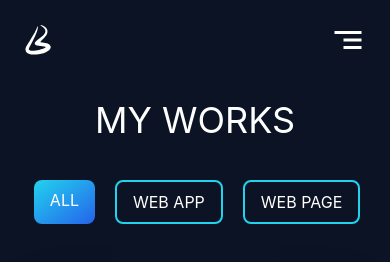
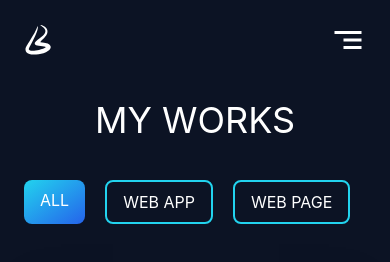
Before and after one commit to Balaganesh003/Balaganesh-dev, a Next.js app: page /projects in a window 390 px wide. Shown: the top 262 px of the page. Built offline with nearby package versions, Linux system fonts and the light colour scheme.

Commit message:
updated the styles in projects page

```diff
--- a/pages/projects.js
+++ b/pages/projects.js
@@ -30,10 +30,10 @@ const Projects = () => {
         isStickyNav && 'md:mt-[6rem] mt-[5rem]'
       } `}>
       <h1 className="text-4xl uppercase text-center py-5 pb-10">My Works</h1>
-      <div className="flex space-x-5 justify-center overflow-scroll scrollbar-hide">
+      <div className="flex space-x-5 justify-start sm:justify-center overflow-scroll scrollbar-hide">
         <div
           onClick={() => handleCategory('All')}
-          className={`inline-block flex-shrink-0 ml-[8rem] md:ml-0 px-4 py-2 text-center uppercase  ${
+          className={`inline-block flex-shrink-0  px-4 py-2 text-center uppercase  ${
             selectedCategory == 'All'
               ? 'bg-gradient-to-tl from-blue-600 to-cyan-400   '
               : 'border-2  border-cyan-400 hover:bg-cyan-400/5'
```
